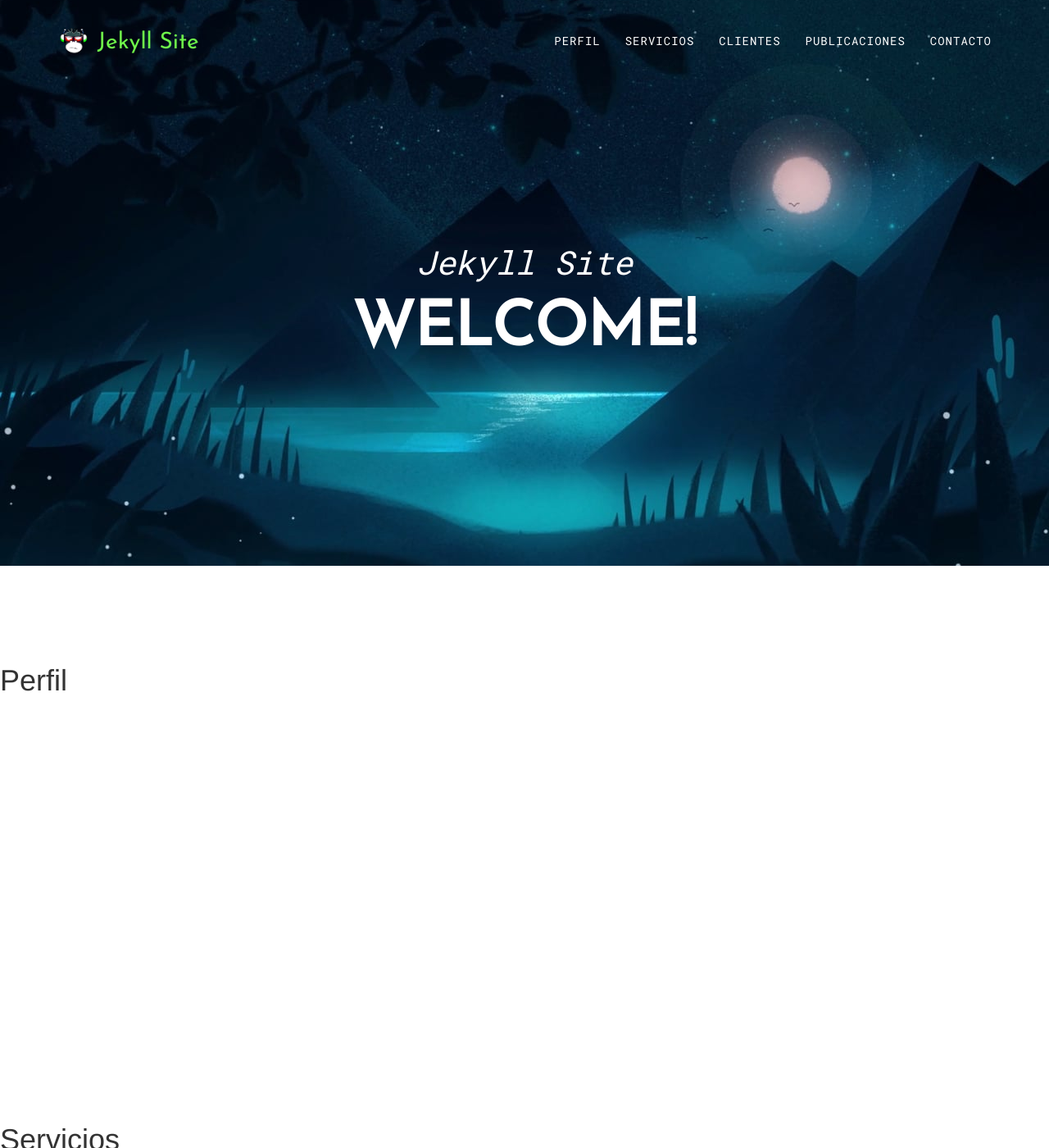
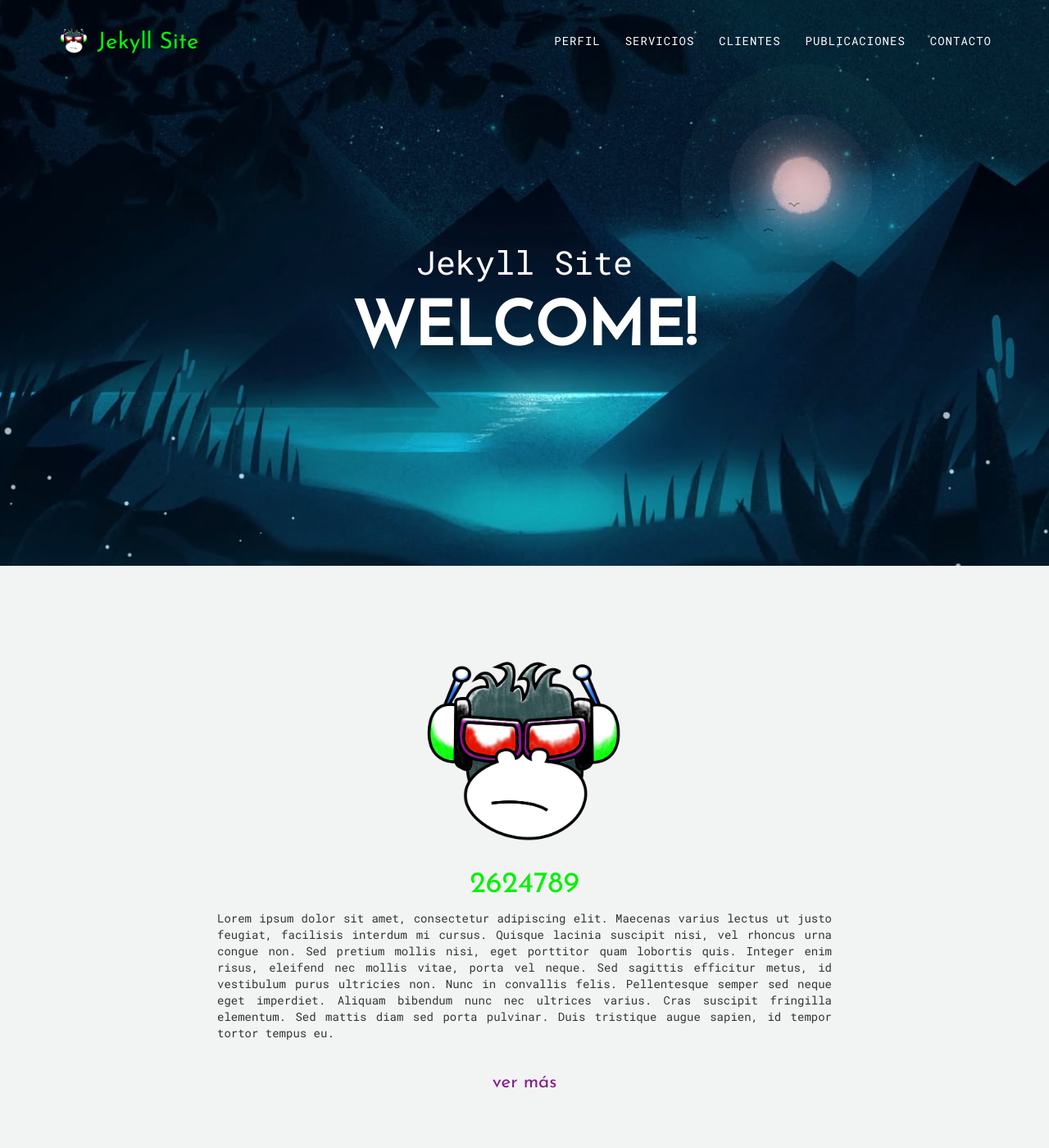
Before and after one commit to juanpablopv/juanpablopv.github.io, a Jekyll site: the page built from index.md, in a window 1280 px wide and 1400 px high. Shown: the whole window at 82% size. Built offline with Jekyll 4.4.1, drawn with Linux system fonts in a browser that asks for light colours; some of the changed text lies outside the part shown.

Commit message:
Crea sección perfil

```diff
--- /dev/null
+++ b/_includes/perfil.html
@@ -0,0 +1,33 @@
+<section id="perfil">
+  <div class="container">
+    <div class="row text-center">
+      <div class="col-md-12">
+        <div class="imagen-perfil">
+          <img alt="{{ site.title }}" src="{{ "/assets/favicon.ico" | relative_url }}" height="250px">
+        </div>
+      </div>
+    </div>
+
+    <div class="row text-center">
+      <div class="col-md-12">
+        <div class="titulo-perfil">
+          <h1>{{ site.author }}</h1>
+        </div>
+      </div>
+    </div>
+
+    <div class="row">
+      <div class="col-md-8 col-md-offset-2">
+        <div class="texto-perfil">
+          <p>
+            Lorem ipsum dolor sit amet, consectetur adipiscing elit. Maecenas varius lectus ut justo feugiat, facilisis interdum mi cursus. Quisque lacinia suscipit nisi, vel rhoncus urna congue non. Sed pretium mollis nisi, eget porttitor quam lobortis quis. Integer enim risus, eleifend nec mollis vitae, porta vel neque. Sed sagittis efficitur metus, id vestibulum purus ultricies non. Nunc in convallis felis. Pellentesque semper sed neque eget imperdiet. Aliquam bibendum nunc nec ultrices varius. Cras suscipit fringilla elementum. Sed mattis diam sed porta pulvinar. Duis tristique augue sapien, id tempor tortor tempus eu.
+          </p>
+        </div>
+        <div class="enlace-perfil">
+          <p><a href="">ver más</a></p>
+        </div>
+      </div>
+    </div>
+  </div>
+  </div>
+</section>
--- a/_layouts/default.html
+++ b/_layouts/default.html
@@ -9,8 +9,6 @@
 
     {{ content }}
 
-    {% include footer.html %}
-
     {% include js.html %}
 
   </body>
--- a/_layouts/home.html
+++ b/_layouts/home.html
@@ -1,24 +1,7 @@
 ---
 layout: default
 ---
-<section id="perfil">
-  <h1>Perfil</h1>
-</section>
 
-<section id="servicios">
-  <h1>Servicios</h1>
-</section>
-
-<section id="clientes">
-  <h1>Clientes</h1>
-</section>
-
-<section id="publicaciones">
-  <h1>Publicaciones</h1>
-</section>
-
-<section id="contacto">
-  <h1>Contacto</h1>
-</section>
+{% include perfil.html %}
 
 {{ content }}
--- a/assets/main.scss
+++ b/assets/main.scss
@@ -10,7 +10,7 @@
 
 .navbar-default .navbar-brand {
   font-family: 'Josefin Sans', sans-serif;
-  color: #6EF74A;
+  color: #06F106;
 }
 
 .navbar-default .navbar-brand:hover,
@@ -31,8 +31,8 @@
 }
 
 .navbar-default .navbar-toggle {
-  border-color: #6EF74A;
-  background-color: #6EF74A;
+  border-color: #06F106;
+  background-color: #06F106;
 }
 
 .navbar-default .navbar-toggle .icon-bar {
@@ -41,7 +41,7 @@
 
 .navbar-default .navbar-toggle:hover,
 .navbar-default .navbar-toggle:focus {
-  background-color: #6EF74A;
+  background-color: #06F106;
 }
 
 .navbar-default .nav li a {
@@ -58,7 +58,7 @@
 .navbar-default .nav li a:hover,
 .navbar-default .nav li a:focus {
   outline: 0;
-  color: #6EF74A;
+  color: #06F106;
 }
 
 .navbar-default .navbar-nav>.active>a {
@@ -128,7 +128,6 @@ header .intro-text {
 header .intro-text .intro-lead-in {
   margin-bottom: 25px;
   font-size: 22px;
-  // font-style: italic;
   font-family: 'Roboto Mono', monospace;
   line-height: 22px;
 }
@@ -152,7 +151,6 @@ header .intro-text .intro-heading {
     margin-bottom: 25px;
     font-family: 'Roboto Mono', monospace;
     font-size: 40px;
-    font-style: italic;
     line-height: 40px;
   }
 
@@ -168,5 +166,39 @@ header .intro-text .intro-heading {
 
 section {
   padding-top: 100px;
-  margin-bottom: 400px;
 }
+
+// colores
+//
+//rojo: DD0F00
+//blanco: F2F4F4
+//negro: 0E0E0E
+//verde: 06F106
+//morado: 8B1A8A
+
+// Perfil
+
+#perfil {
+  background-color: #F2F4F4;
+  padding-bottom: 110px;
+}
+
+.titulo-perfil {
+  font-family: 'Josefin Sans', sans-serif;
+  color: #06F106;
+}
+
+.texto-perfil {
+  font-family: 'Roboto Mono', monospace;
+  text-align: justify;
+}
+
+.enlace-perfil {
+  padding-top: 25px;
+  font-family: 'Josefin Sans', sans-serif;
+  text-align: center;
+  font-size: 1.6em;
+  a {
+  color: #8B1A8A;
+  }
+}
```
